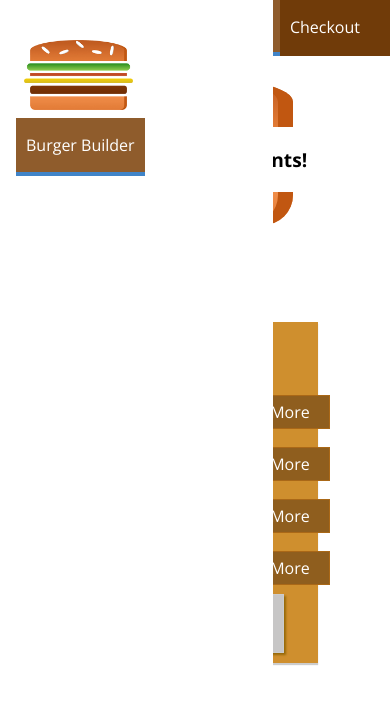
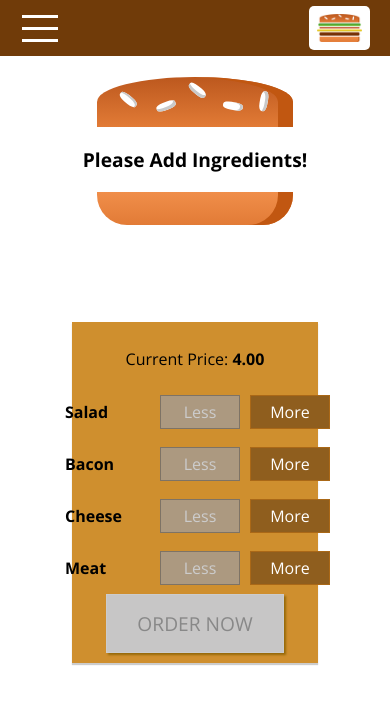
Before and after one commit to jadhavrj/burger-builder-starting-setup, a React app: page / in a window 390 px wide. Shown: the top 704 px of the page. Built offline with nearby package versions, Linux system fonts and the light colour scheme.

Commit message:
Added Hamburger icon to SideDrawer (151)

```diff
--- a/src/components/Layout/Layout.js
+++ b/src/components/Layout/Layout.js
@@ -1,18 +1,38 @@
-import React from 'react';
+import React, { Component } from 'react';
 
 import Aux from '../../hoc/Auxiliary/Auxiliary';
 import classes from './Layout.css';
 import Toolbar from '../Navigation/Toolbar/Toolbar';
 import SideDrawer from '../Navigation/SideDrawer/SideDrawer';
 
-const layout = ( props ) => (
-    <Aux>
-        <Toolbar />
-        <SideDrawer />
-        <main className={classes.Content}>
-            {props.children}
-        </main>
-    </Aux>
-);
+class Layout extends Component {
+    state = {
+        showSideDrawer: false
+    }
 
-export default layout;
+    sideDrawerClosedHandler = () => {
+        this.setState({showSideDrawer: false});
+    }
+
+    sideDrawerToggleHandler = () => {
+        this.setState((prevState) => {
+            return (
+                {showSideDrawer: !prevState.showSideDrawer}
+            )
+        });
+    }
+
+    render () {
+        return (
+            <Aux>
+                <Toolbar drawerToggleClicked={this.sideDrawerToggleHandler} />
+                <SideDrawer open={this.state.showSideDrawer} closed={this.sideDrawerClosedHandler} />
+                <main className={classes.Content}>
+                    {this.props.children}
+                </main>
+            </Aux>
+        )
+    }
+}
+
+export default Layout;
--- a/src/components/Navigation/NavigationItems/NavigationItem/NavigationItem.css
+++ b/src/components/Navigation/NavigationItems/NavigationItem/NavigationItem.css
@@ -1,8 +1,30 @@
+.NavigationItem {
+    margin: 10px 0;
+    box-sizing: border-box;
+    display: block;
+    width: 100%;
+}
+
+.NavigationItem a {
+    color: #8F5C2C;
+    text-decoration: none;
+    width: 100%;
+    box-sizing: border-box;
+    display: block;
+}
+
+.NavigationItem a:hover,
+.NavigationItem a:active,
+.NavigationItem a.active {
+    color: #4084C8;
+}
+
+@media (min-width: 500px) {
     .NavigationItem {
         margin: 0;
-    box-sizing: border-box;
         display: flex;
         height: 100%;
+        width: auto;
         align-items: center;
     }
 
@@ -12,8 +34,6 @@
         height: 100%;
         padding: 16px 10px;
         border-bottom: 4px solid transparent;
-    box-sizing: border-box;
-    display: block;
     }
 
     .NavigationItem a:hover,
@@ -23,3 +43,4 @@
         border-bottom: 4px solid #4084C8;
         color: white;
     }
+}
--- a/src/components/Navigation/NavigationItems/NavigationItems.css
+++ b/src/components/Navigation/NavigationItems/NavigationItems.css
@@ -4,5 +4,12 @@
     list-style: none;
     display: flex;
     align-items: center;
+    flex-flow: column;
     height: 100%;
 }
+
+@media (min-width: 500px) {
+    .NavigationItems {
+        flex-flow: row;
+    }
+}
--- /dev/null
+++ b/src/components/Navigation/SideDrawer/DrawerToggle/DrawerToggle.css
@@ -0,0 +1,23 @@
+.DrawerToggle {
+    width: 40px;
+    height: 100%;
+    display: flex;
+    flex-flow: column;
+    justify-content: space-around;
+    align-items: center;
+    padding: 10px 0;
+    box-sizing: border-box;
+    cursor: pointer;
+}
+
+.DrawerToggle div {
+    width: 90%;
+    height: 3px;
+    background-color: white;
+}
+
+@media (min-width: 500px) {
+    .DrawerToggle {
+        display: none;
+    }
+}
--- /dev/null
+++ b/src/components/Navigation/SideDrawer/DrawerToggle/DrawerToggle.js
@@ -0,0 +1,13 @@
+import React from 'react';
+
+import classes from './DrawerToggle.css';
+
+const drawerToggle = ( props ) => (
+    <div className={classes.DrawerToggle} onClick={props.clicked}>
+        <div></div>
+        <div></div>
+        <div></div>
+    </div>
+);
+
+export default drawerToggle;
--- a/src/components/Navigation/SideDrawer/SideDrawer.css
+++ b/src/components/Navigation/SideDrawer/SideDrawer.css
@@ -23,9 +23,10 @@
 }
 
 .Close {
-    transform: translateX(-100%s);
+    transform: translateX(-100%);
 }
 
 .Logo {
     height: 11%;
+    margin-bottom: 32px;
 }
--- a/src/components/Navigation/SideDrawer/SideDrawer.js
+++ b/src/components/Navigation/SideDrawer/SideDrawer.js
@@ -3,11 +3,20 @@
 import Logo from '../../Logo/Logo';
 import NavigationItems from '../NavigationItems/NavigationItems';
 import classes from './SideDrawer.css';
+import Backdrop from '../../UI/Backdrop/Backdrop';
+import Aux from '../../../hoc/Auxiliary/Auxiliary';
 
 const sideDrawer = ( props ) => {
-    // ...
+    let attachedClasses = [classes.SideDrawer, classes.Close];
+
+    if (props.open) {
+        attachedClasses = [classes.SideDrawer, classes.Open];
+    }
+
     return (
-        <div className={classes.SideDrawer}>
+        <Aux>
+            <Backdrop show={props.open} clicked={props.closed}/>
+            <div className={attachedClasses.join(' ')}>
                 <div className={classes.Logo}>
                     <Logo />
                 </div>
@@ -15,6 +24,7 @@
                     <NavigationItems />
                 </nav>
             </div>
+        </Aux>
     );
 };
 
--- a/src/components/Navigation/Toolbar/Toolbar.css
+++ b/src/components/Navigation/Toolbar/Toolbar.css
@@ -20,3 +20,9 @@
 .Logo {
     height: 80%;
 }
+
+@media (max-width: 499px) {
+    .DesktopOnly {
+        display: none;
+    }
+}
--- a/src/components/Navigation/Toolbar/Toolbar.js
+++ b/src/components/Navigation/Toolbar/Toolbar.js
@@ -3,15 +3,16 @@
 import classes from './Toolbar.css';
 import Logo from '../../Logo/Logo';
 import NavigationItems from '../NavigationItems/NavigationItems';
+import DrawerToggle from '../SideDrawer/DrawerToggle/DrawerToggle';
 
 const toolbar = ( props ) => (
     <header className={classes.Toolbar}>
-        <div>MENU</div>
+        <DrawerToggle clicked={props.drawerToggleClicked} />
         <div className={classes.Logo}>
             <Logo />
         </div>
-        <nav>
-            <NavigationItems />
+        <nav className={classes.DesktopOnly}>
+            <NavigationItems/>
         </nav>
     </header>
 );
```
Lines whose indentation alone changed are shown as unchanged.
